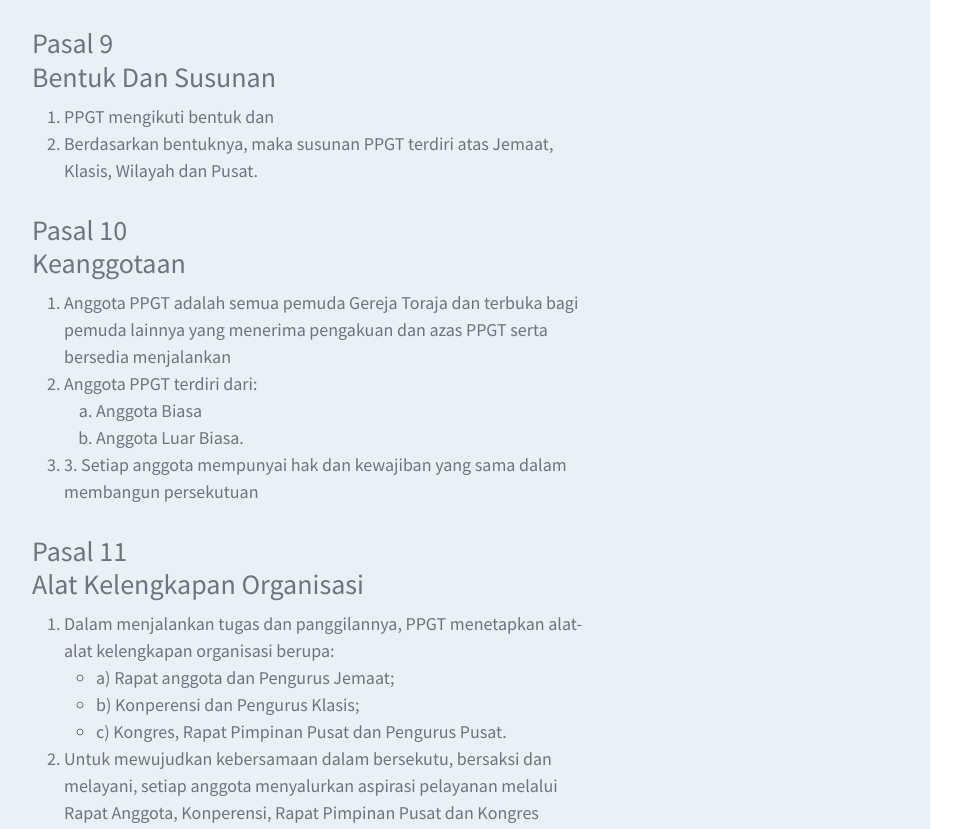
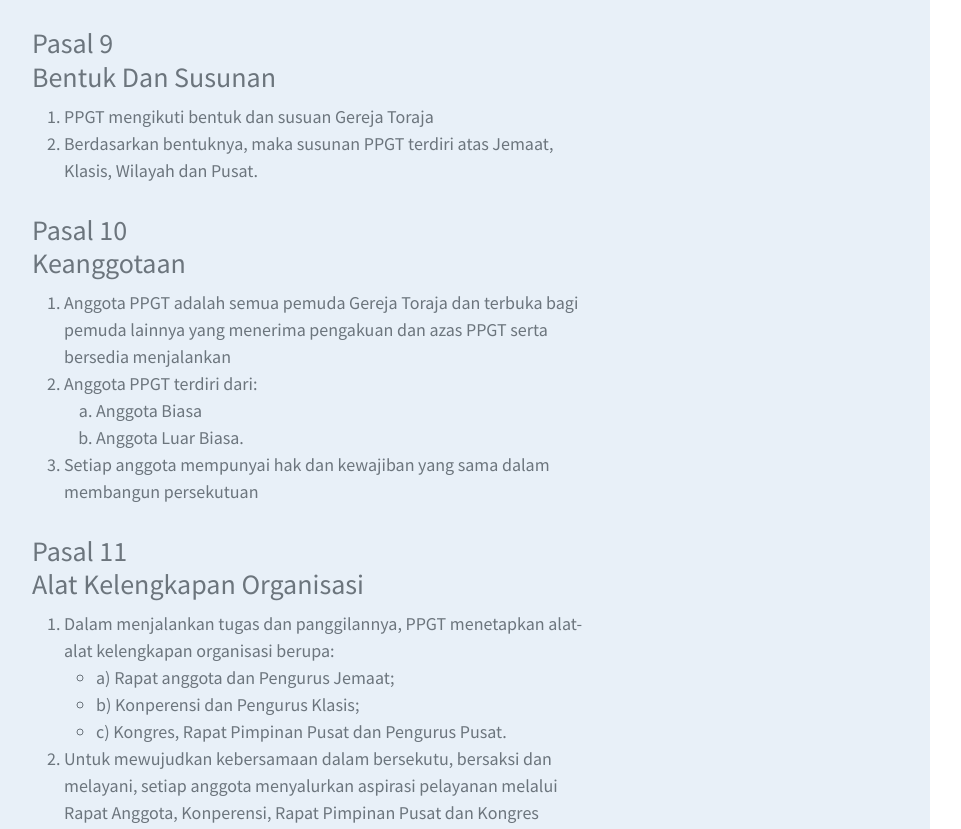
Before and after one commit to BobKabanga/AD-ART_piabukit, a plain HTML site: page index.html in a window 1280 px wide. Shown: the part 2928-3757 px from the top of the page, without its empty margins (18-979 px from the left). Drawn offline with Linux system fonts and the light colour scheme.

Commit message:
Update index.html

```diff
--- a/index.html
+++ b/index.html
@@ -204,7 +204,7 @@
                     Bentuk Dan Susunan
                   </h3>
                   <ol type="1">
-                    <li>PPGT mengikuti bentuk dan</li>
+                    <li>PPGT mengikuti bentuk dan susuan Gereja Toraja</li>
                     <li>Berdasarkan bentuknya, maka susunan PPGT terdiri atas Jemaat, Klasis, Wilayah dan Pusat.</li>
                   </ol>
                 </div>
@@ -224,7 +224,7 @@
                         <li>Anggota Luar Biasa.</li>
                       </ol>
                     </li>
-                    <li>3. Setiap anggota mempunyai hak dan kewajiban yang sama dalam membangun persekutuan</li>
+                    <li>Setiap anggota mempunyai hak dan kewajiban yang sama dalam membangun persekutuan</li>
                   </ol>
                 </div>
               </div>
@@ -352,7 +352,7 @@
               -->
               <div class="">
                 <div class="tm-work-item-inner" id="art">
-                  <h1>ANGGARAN RUMAH TANGGARA</h1>
+                  <h1>ANGGARAN RUMAH TANGGA</h1>
                   <h3>
                     Pasal 1<br />
                     Nama Dan Wujud
```
